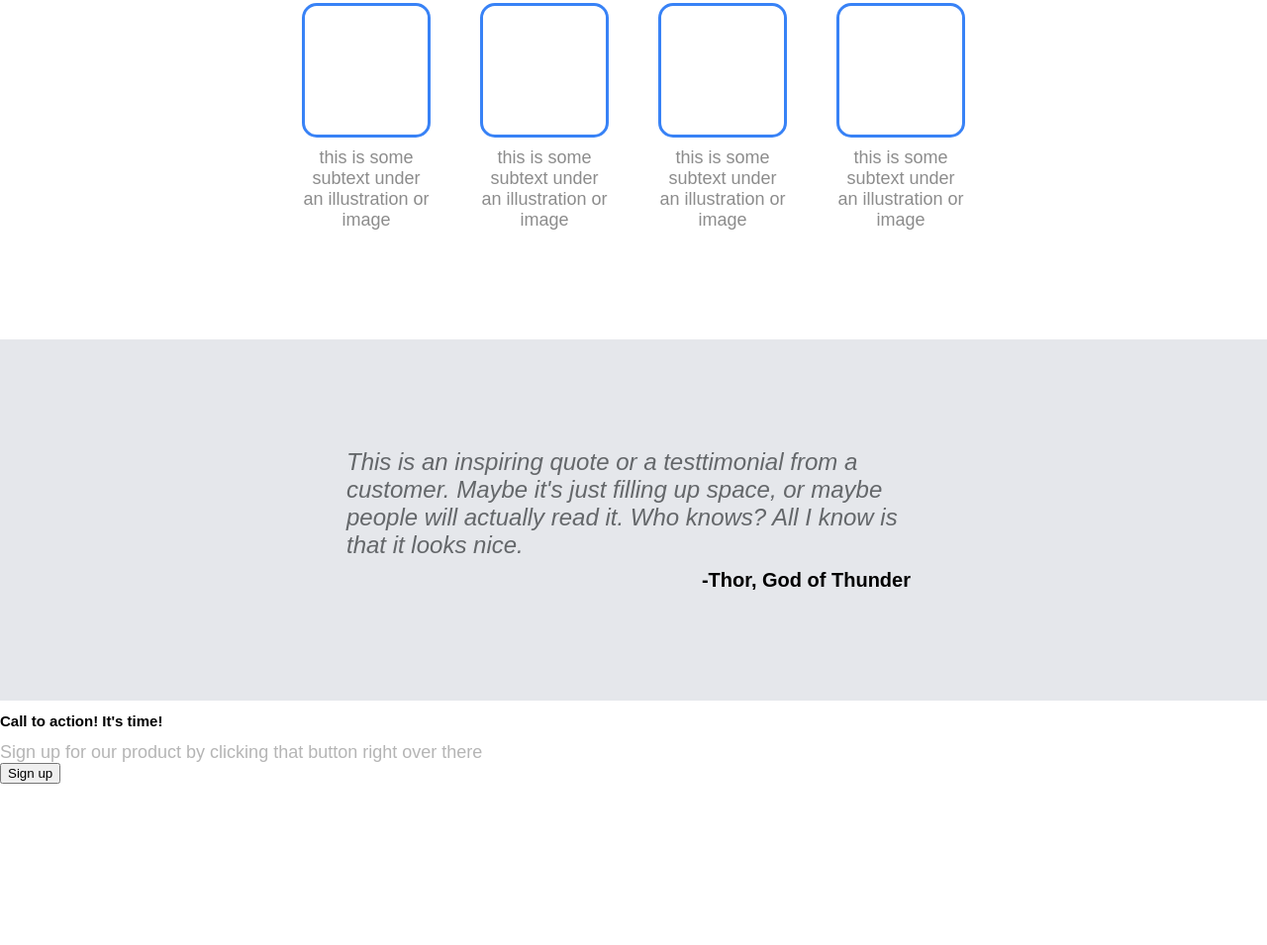
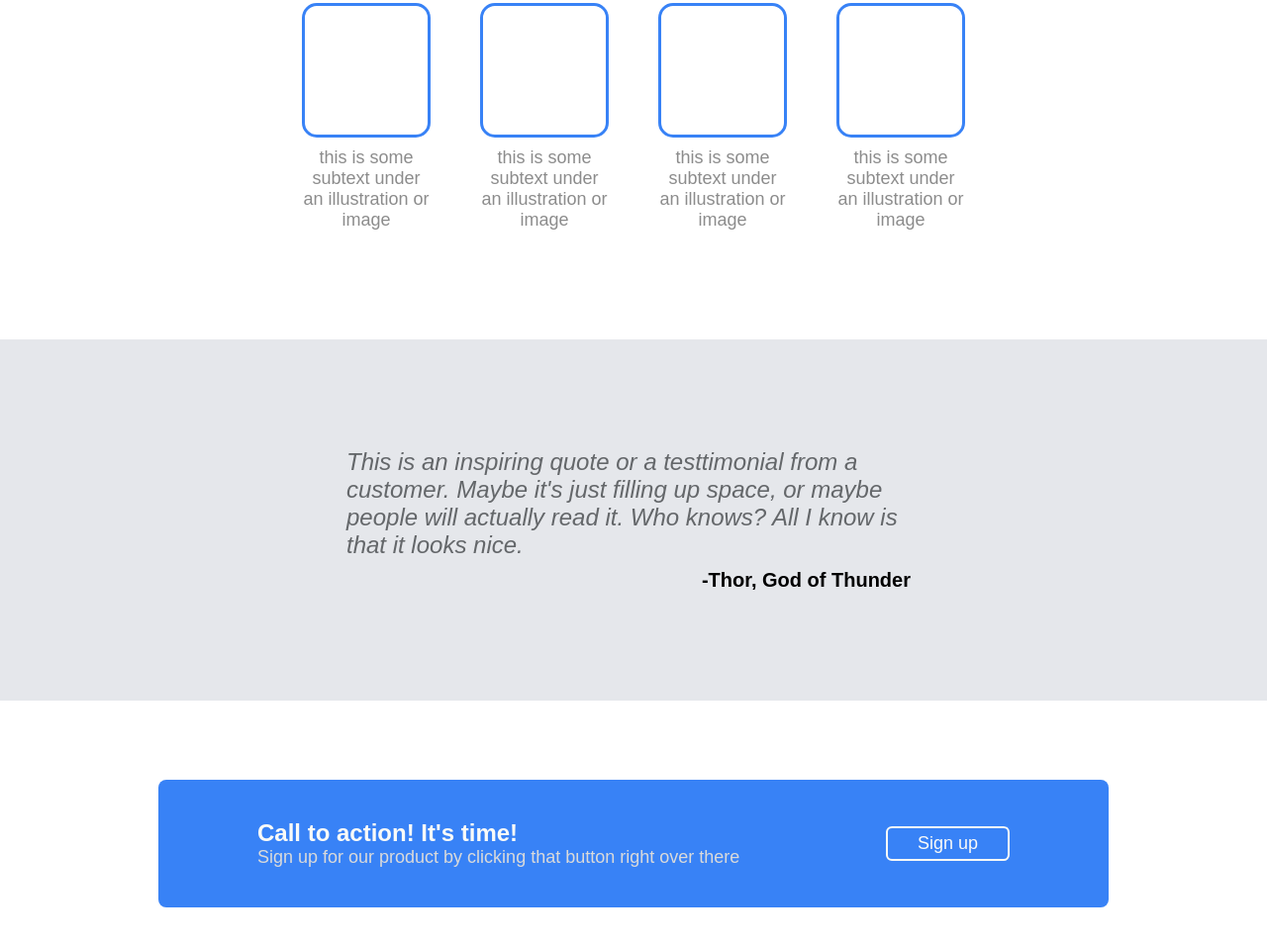
Before and after one commit to DanH0210/landing_page, a plain HTML site: page index.html in a window 1280 px wide. Shown: the part 531-1486 px from the top of the page at 99% size. Before the commit the page ends 1323 px from the top, so only its background shows below. Drawn offline with Linux system fonts and the light colour scheme.

Commit message:
finish implementing the fourth-section css

```diff
--- a/style.css
+++ b/style.css
@@ -137,3 +137,36 @@ div.img {
     text-align: end;
     padding: 1rem 1rem 0 0;
 }
+
+.fourth-section {
+    padding: 8rem 16rem;
+}
+
+.fourth-section .container {
+    display: flex;
+    justify-content: space-between;
+    background-color: #3882F6;
+    padding: 4rem 10rem;
+    border-radius: 0.8rem;
+    align-items: center;
+}
+
+.fourth-section h2 {
+    font-size: 2.4rem;
+    color: #F9FAF8;
+    margin: 0;
+}
+
+.fourth-section p {
+    color: #dadada;
+    font-size: 1.8rem;
+}
+
+.fourth-section .sign-up {
+    background-color: #3882F6;
+    border: 0.2rem solid #F9FAF8;
+    padding: 0.5rem 3rem;
+    border-radius: 0.6rem;
+    color: #F9FAF8;
+    font-size: 1.8rem;
+}
```
